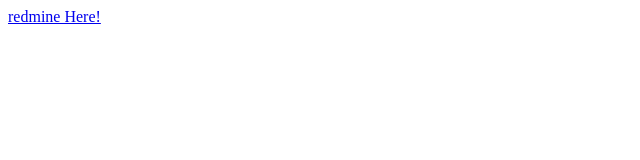
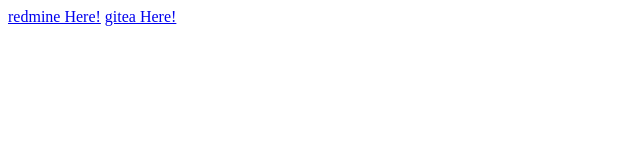
Before and after one commit to cyanife/ProjManSrv, a plain HTML site: page nginx/html/index.html in a window 1280 px wide. Shown: the full height of the page, 0-640 px from the left. Drawn offline with Linux system fonts and the light colour scheme.

Commit message:
done with redmine and gitea

```diff
--- a/nginx/html/index.html
+++ b/nginx/html/index.html
@@ -3,6 +3,7 @@
 <body>
     <div>
         <a href="/redmine">redmine Here!</a>
+        <a href="/gitea">gitea Here!</a>
     </div>
 </body>
 
```
Also changed, not shown: 4 other files.
